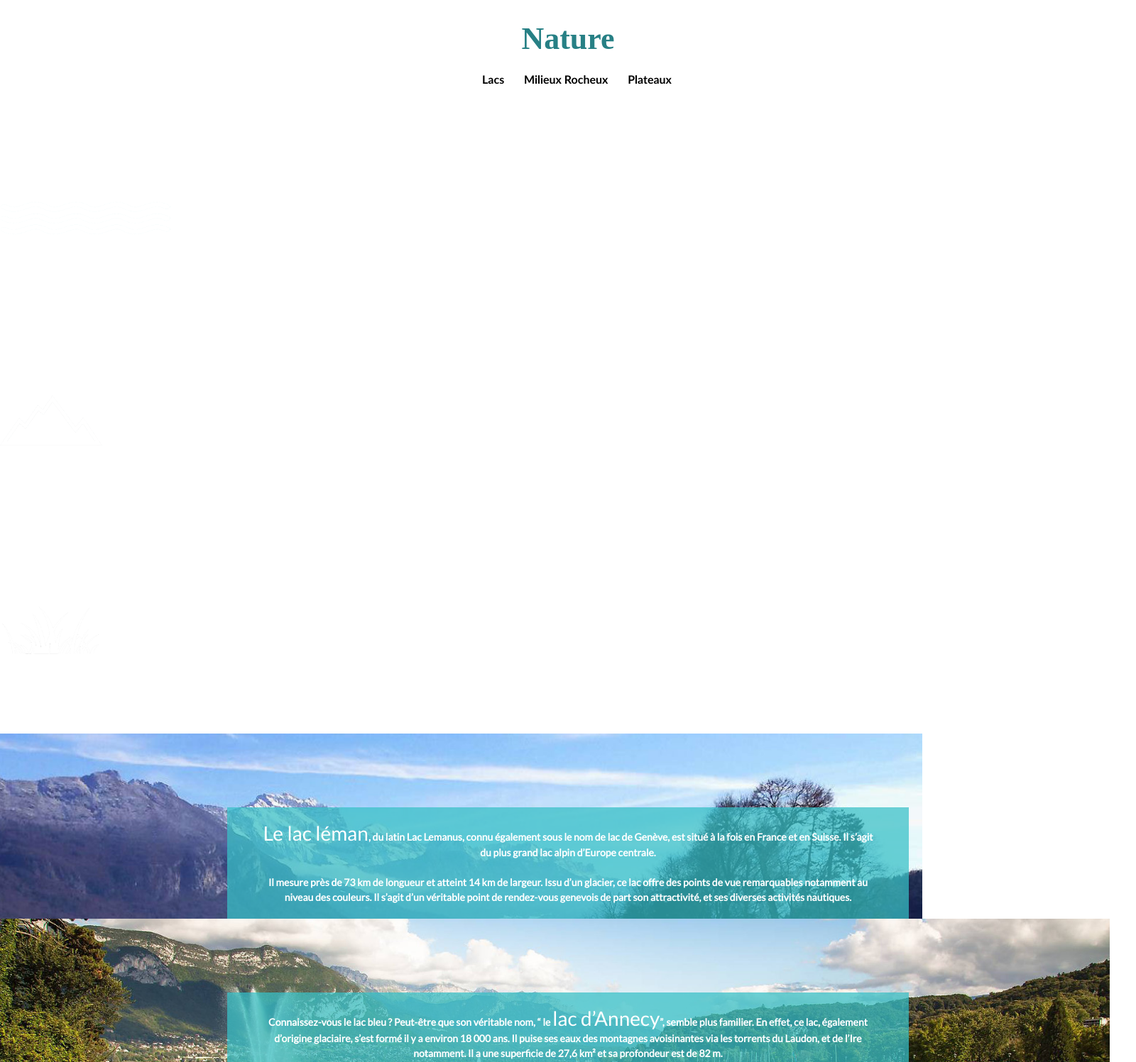
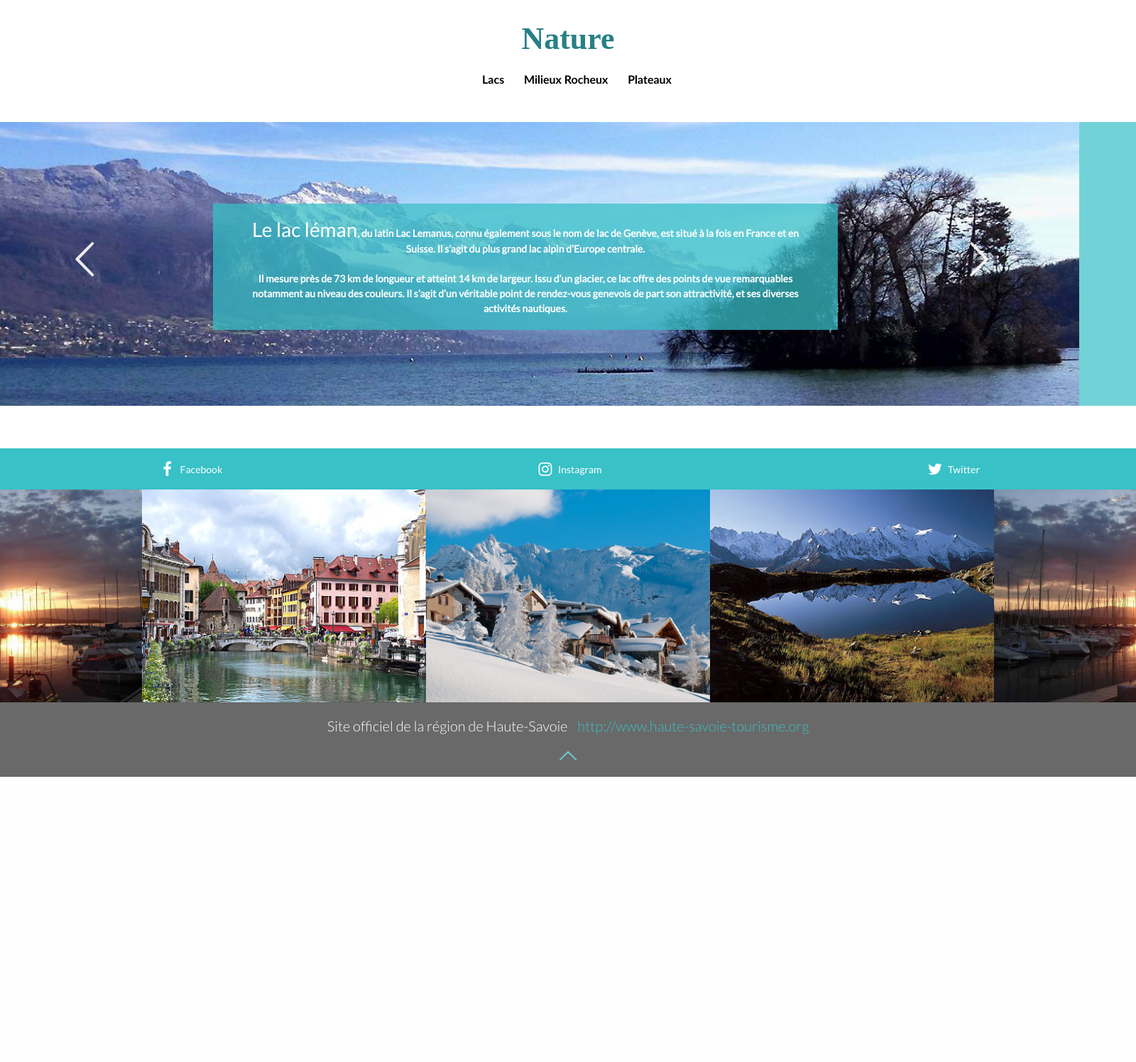
Before and after one commit to gnda/PJS3, a PHP site: template app/Views/pages/nature.twig in a window 1600 px wide. Shown: the part 63-1560 px from the top of the page at 71% size. After the commit the page ends 1158 px from the top, so only its background shows below. Run offline with PHP 8.4, Linux system fonts and the light colour scheme; the template is opened without the code that fills it, so the values that code supplies are empty; some libraries are stand-ins or nearby versions.

Commit message:
Refonte nature en cours

```diff
--- a/app/Views/pages/nature.twig
+++ b/app/Views/pages/nature.twig
@@ -11,21 +11,24 @@
 			<label class="link-mil-roc">Milieux Rocheux</label>
 			<label class="link-plateaux">Plateaux</label>
 		</div>
+		<div id="nature-content">
 			<div id="slider-nature">
-			<div id="nature-content" class="disp-none">
-				<div class="icon lacs">
+				<span class="icon-left-open-big" onclick="plusDivs(-1)"></span>
+				<span class="icon-right-open-big" onclick="plusDivs(1)"></span>
+				<div id="nature-content">
+					<div class="icon lacs disp-none">
 						<img src="{{ base_url() }}/img/nature/lacs/lacs_icone.png">
 						<h1>Lacs</h1>
 					</div>
-				<div class="icon mil_roc">
+					<div class="icon mil_roc disp-none">
 						<img src="{{ base_url() }}/img/nature/milieux_rocheux/mil_roch_icone.png">
 						<h1>Milieux Rocheux</h1>
 					</div>
-				<div class="icon plateaux">
+					<div class="icon plateaux disp-none">
 						<img src="{{ base_url() }}/img/nature/plateaux/plateaux_icone.png">
 						<h1>Plateaux</h1>
 					</div>
-				<div class="item lacs">
+					<div class="item lacs disp-none">
 						<img src="{{ base_url() }}/img/nature/lacs/lac_leman.jpg">
 						<div class="texte">
 							<h3>Le lac l&eacute;man</h3>,  du latin Lac Lemanus, connu &eacute;galement sous le nom de lac de
@@ -37,7 +40,7 @@
 							nautiques.
 						</div>
 					</div>
-				<div class="item lacs">
+					<div class="item lacs disp-none">
 						<img src="{{ base_url() }}/img/nature/lacs/lac_annecy.jpg">
 						<div class="texte">
 							Connaissez-vous le lac bleu ? Peut-&ecirc;tre que son v&eacute;ritable nom, &ldquo;
@@ -49,7 +52,7 @@
 							Il est possible de se balader en v&eacute;lo autour du lac et de s&rsquo;y baigner.
 						</div>
 					</div>
-				<div class="item mil_roc">
+					<div class="item mil_roc disp-none">
 						<img src="{{ base_url() }}/img/nature/milieux_rocheux/aiguille_du_midi.jpg">
 						<div class="texte">
 							En plein coeur du massif du Mont-Blanc, situ&eacute; &agrave; pr&egrave;s de 3842 m d&rsquo;altitude,
@@ -60,7 +63,7 @@
 							encore ? N&rsquo;ayez aucune crainte, le personnel assurera votre s&eacute;curit&eacute;.
 						</div>
 					</div>
-				<div class="item mil_roc">
+					<div class="item mil_roc disp-none">
 						<img src="{{ base_url() }}/img/nature/milieux_rocheux/mer_de_glace.jpg">
 						<div class="texte">
 							<h3>La Mer de Glace</h3> constitue un glacier alpin situ&eacute; dans le massif du Mont-Blanc. Mesurant pr&egrave;s de 7 km
@@ -70,7 +73,7 @@
 							agr&eacute;able &agrave; observer et le tout vaut vraiment le d&eacute;tour !
 						</div>
 					</div>
-				<div class="item mil_roc">
+					<div class="item mil_roc disp-none">
 						<img src="{{ base_url() }}/img/nature/milieux_rocheux/mont_blanc.jpg">
 						<div class="texte">
 							En parlant de lui, voici l&rsquo;incontournable <h3>Mont-Blanc</h3>. Constituant le point culminant des Alpes, il s&rsquo;agit plus haut
@@ -80,7 +83,7 @@
 							de soleil au cours de cette exp&eacute;rience unique.
 						</div>
 					</div>
-				<div class="item mil_roc">
+					<div class="item mil_roc disp-none">
 						<img src="{{ base_url() }}/img/nature/milieux_rocheux/gorges_du_fier.jpg">
 						<div class="texte">
 							Constituant une v&eacute;ritable curiosit&eacute; naturelle, les <h3>Gorges du Fier</h3> sont une v&eacute;ritable attraction en Haute-Savoie. En effet,
@@ -90,7 +93,7 @@
 							votre s&eacute;curit&eacute; ! Alors qu&rsquo;attendez vous ?
 						</div>
 					</div>
-				<div class="item plateaux">
+					<div class="item plateaux disp-none">
 						<img src="{{ base_url() }}/img/nature/plateaux/puy_de_dome.jpg">
 						<div class="texte">
 							Avez vous d&eacute;j&agrave; vu un volcan de pr&egrave;s ? Non ? Eh bien venez visiter le <h3>Puy de D&ocirc;me</h3>. Ne vous inqui&eacute;tez pas, ce volcan n&rsquo;
@@ -99,7 +102,7 @@
 							vos amis et votre famille !
 						</div>
 					</div>
-				<div class="item plateaux">
+					<div class="item plateaux disp-none">
 						<img src="{{ base_url() }}/img/nature/plateaux/gorges_de_l_ardeche.jpg">
 						<div class="texte">
 							<h3>Les gorges de l'Ard&egrave;che</h3>, faisant &eacute;galement partie du r&eacute;seau des grands sites de France, mesurent pr&egrave;s de 30 km de longueur !
@@ -107,6 +110,8 @@
 							de la nature ! Ce lieu aux aspects f&eacute;&eacute;riques vaut la peine d&rsquo;&ecirc;tre vu au moins une fois dans sa vie !
 						</div>
 					</div>
+				</div>
+				<!-- <span class="slider-dots" onclick="currentDiv(1)">.</span> -->
 			</div>
 		</div>
 	</div>
--- a/public/css/nature/nature.css
+++ b/public/css/nature/nature.css
@@ -1,39 +1,34 @@
-#nature .slider-nav{
-    position: absolute;
-    top: 38%;
-    width: 100%;
+#slider-nature{
+	overflow: hidden;
+	position: relative;
 }
 
-#nature .slider-nav i{
-    font-size: 4em;
+#nature-content{
+	background-color:#73d2d7;
+	margin: 0px 0px 60px 0px;
+	max-height: 400px;
 }
 
-#nature .slider-nav i:hover{
-    color:#ffffff87;
+#nature .icon-left-open-big,#nature .icon-right-open-big{
+	font-size: 4em;
+	background-color:#73d2d700;
+	color:#fffcfce6;
+	position: absolute;
+	margin: 150px 80px 0px 80px;
 }
 
-#nature .slider-prev,#nature .slider-next{
-	background-color:#73d2d700;
-}
-
-#nature .slider-prev{
-	margin-right:79%;
-}
-
-
-#nature .slider-stage{
-	background-color:#73d2d7;
-	height:400px;
+#nature .icon-right-open-big{
+	margin: 150px 0px 0px 1340px;
 }
 
 #slider-nature .item{
-	width: 100%;
-    display: block;
-    margin: 0 auto;
+	height: 400px;
 }
 
 #slider-nature .item img{
 	height: 400px;
+	max-height: 400px;
+	width: 1520px;
 }
 
 #slider-nature .icon img{
@@ -64,8 +59,8 @@
 }
 
 #slider-nature .item .texte{
-	width: 60%;
-	margin: -18.5% 0 0 20%;
+	width: 880px;
+	margin: -285px 0 0 300px;
 	text-align: center;
 	padding: 20px 45px 20px 45px;
 	position:relative;
@@ -126,6 +121,6 @@
   	-webkit-transition: color 0.3s;
 }
 
-.disp-none{
-	diplay: none;
+#nature .disp-none{
+	display: none;
 }
--- a/public/js/nature/nature.js
+++ b/public/js/nature/nature.js
@@ -1,4 +1,34 @@
+var slideIndex = 1;
+
 document.addEventListener('DOMContentLoaded', function() {
+	showDivs(slideIndex);
+});
+
+function plusDivs(n) {
+  showDivs(slideIndex += n);
+}
+
+function currentDiv(n) {
+  showDivs(slideIndex = n);
+}
+
+function showDivs(n) {
+  var i;
+  var x = document.getElementsByClassName("item");
+ /* var dots = document.getElementsByClassName("demo");*/
+  if (n > x.length)
+	  slideIndex = 1
+  if (n < 1)
+	  slideIndex = x.length
+  for (i = 0; i < x.length; i++)
+	 x[i].style.display = "none";
+  /*for (i = 0; i < dots.length; i++)
+	 dots[i].className = dots[i].className.replace(" w3-white", "");*/
+  x[slideIndex-1].style.display = "block";
+ /* dots[slideIndex-1].className += " w3-white";*/
+}
+
+/*document.addEventListener('DOMContentLoaded', function() {
 	if(document.querySelector("#slider-nature .slider-item") == null)
 		actualiserSlider("#slider-nature",".lacs","#nature-content");
 	document.querySelector(".link-lacs").addEventListener("click", function(){
@@ -19,7 +49,12 @@
 	var divs = document.querySelectorAll(nomSlider+" "+classeItem), i;
 	for (i = 0; i < divs.length; ++i)
 	  divs[i].display = "inline";
-}
+}*/
+
+
+
+
+
 
 /*$("#owl-nature").owlCarousel({
 	dots: true,
```
Lines whose indentation alone changed are shown as unchanged.
